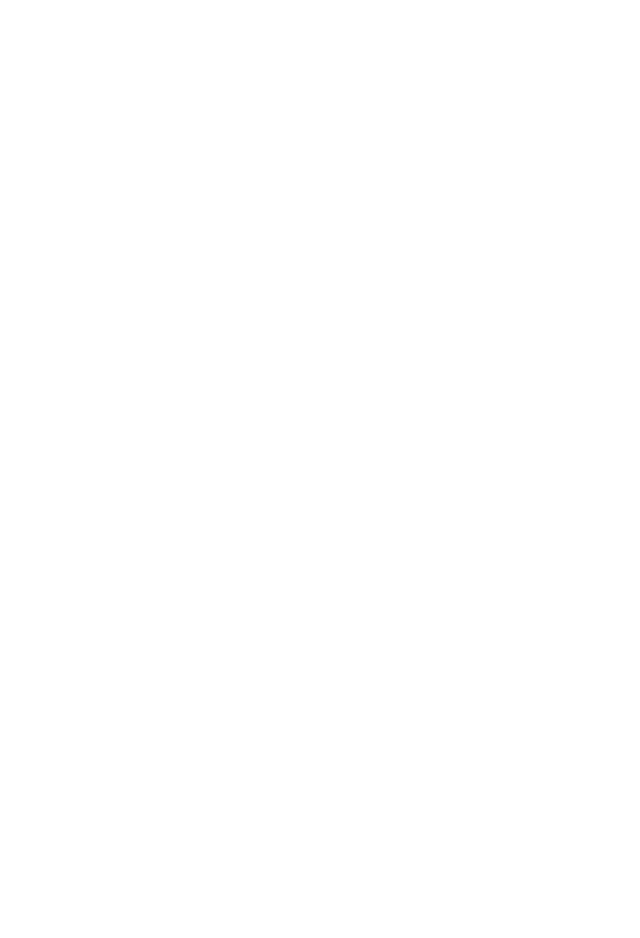
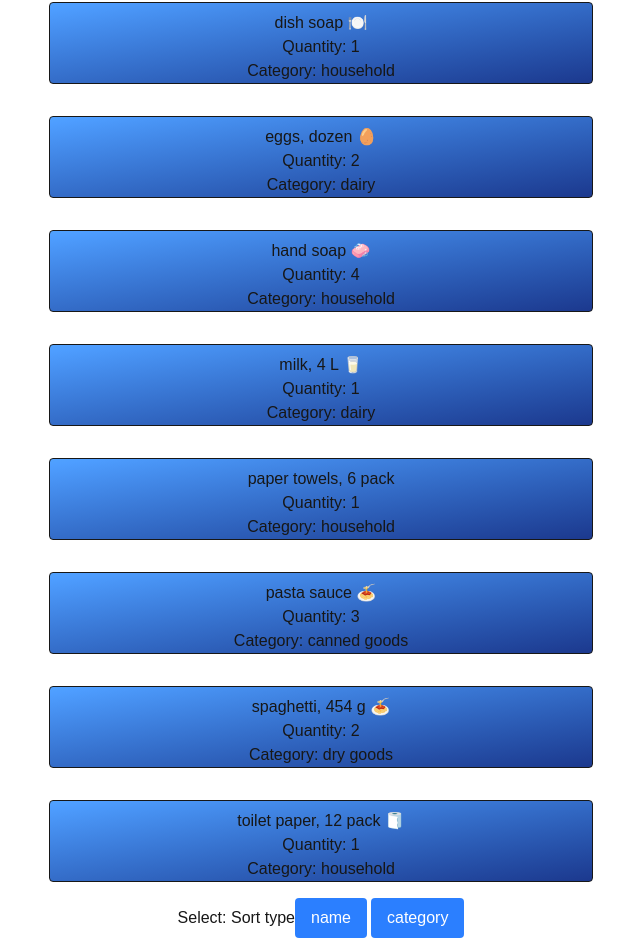
Before and after one commit to Spencermull/cprg306-assignments, a Next.js app: page /week-6 in a window 1280 px wide. Before the commit this address had no page. Shown: the part 494-1432 px from the top of the page, without its empty margins (317-957 px from the left). Before the commit the page ends 800 px from the top, so only its background shows below. Built offline with nearby package versions, Linux system fonts and the light colour scheme.

Commit message:
completed the assignment 6

```diff
--- a/app/page.js
+++ b/app/page.js
@@ -8,8 +8,9 @@
         Go to Week 2 <Link href="week-2">→ </Link>
         Go to Week 3 <Link href="week-3">→ </Link>
         Go to Week 4 <Link href="week-4">→ </Link>
-        Go to Week 5 <Link href="week-5">→ </Link>  Go to Week 6 → Go to Week 7
-        → Go to Week 8 →
+        Go to Week 5 <Link href="week-5">→ </Link>
+        Go to Week 6<Link href= "week-6">→ </Link>
+        Go to Week 7 → Go to Week 8 →
       </p>
     </main>
   );
--- /dev/null
+++ b/app/week-6/item-list.js
@@ -0,0 +1,33 @@
+"use client";
+
+import Item from "./item";
+import { useState } from "react";
+import items from "./items.json";
+
+export default function ItemList() {
+  const [sortBy, setSortBy] = useState("name");
+
+  const sortingItems = [...items].sort((a, b) => {
+    if (sortBy === "name") {
+      return (a.name > b.name) - (a.name < b.name);
+    } else if (sortBy === "category") {
+      return (a.category > b.category) - (a.category < b.category);
+    }
+    return 0;
+  });
+
+  return (
+    <main className = "mr-1">
+      {sortingItems.map((item) => (
+        <Item key={item.id || item.name} {...item} />
+      ))}
+      Select: Sort type
+      <button type="button" onClick={() => setSortBy("name")} className="px-4 py-2 mr-1 bg-blue-500 text-white rounded hover:bg-blue-600">
+        name
+      </button>
+      <button type="button" onClick={() => setSortBy("category")} className="px-4 py-2 bg-blue-500 text-white rounded hover:bg-blue-600">
+        category
+      </button>
+    </main>
+  );
+}
--- /dev/null
+++ b/app/week-6/item.js
@@ -0,0 +1,16 @@
+
+
+
+export default function Item({ name, quantity, category }) {
+  return (
+    <main className="p-4 max-w-xl mx-auto">
+      <ul>
+        <li className = "border pt-2 rounded font-medium bg-gradient-to-br from-blue-400 to-blue-900">
+          <h3>{name}</h3>
+          <p> Quantity: {quantity}</p>
+          <p> Category: {category}</p>
+        </li>
+      </ul>
+    </main>
+  );
+}
--- /dev/null
+++ b/app/week-6/items.json
@@ -0,0 +1,74 @@
+[
+  {
+    "id": "1h2GJKH12gkHG31h1H",
+    "name": "milk, 4 L 🥛",
+    "quantity": 1,
+    "category": "dairy"
+  },
+  {
+    "id": "2KJH3k2j3H1k2J3K1H",
+    "name": "bread 🍞",
+    "quantity": 2,
+    "category": "bakery"
+  },
+  {
+    "id": "3h2KJH3k2j3H1k2J3",
+    "name": "eggs, dozen 🥚",
+    "quantity": 2,
+    "category": "dairy"
+  },
+  {
+    "id": "4k2J3K1H2GJKH12gk",
+    "name": "bananas 🍌",
+    "quantity": 6,
+    "category": "produce"
+  },
+  {
+    "id": "5H1h1H2KJH3k2j3H",
+    "name": "broccoli 🥦",
+    "quantity": 3,
+    "category": "produce"
+  },
+  {
+    "id": "6H1k2J3K1H2GJKH1",
+    "name": "chicken breasts, 1 kg 🍗",
+    "quantity": 1,
+    "category": "meat"
+  },
+  {
+    "id": "7gkHG31h1H2KJH3k",
+    "name": "pasta sauce 🍝",
+    "quantity": 3,
+    "category": "canned goods"
+  },
+  {
+    "id": "8j3H1k2J3K1H2GJK",
+    "name": "spaghetti, 454 g 🍝",
+    "quantity": 2,
+    "category": "dry goods"
+  },
+  {
+    "id": "9H12gkHG31h1H2KJ",
+    "name": "toilet paper, 12 pack 🧻",
+    "quantity": 1,
+    "category": "household"
+  },
+  {
+    "id": "10H3k2j3H1k2J3K1",
+    "name": "paper towels, 6 pack",
+    "quantity": 1,
+    "category": "household"
+  },
+  {
+    "id": "11k2J3K1H2GJKH12",
+    "name": "dish soap 🍽️",
+    "quantity": 1,
+    "category": "household"
+  },
+  {
+    "id": "12GJKH12gkHG31h1",
+    "name": "hand soap 🧼",
+    "quantity": 4,
+    "category": "household"
+  }
+]
--- /dev/null
+++ b/app/week-6/page.js
@@ -0,0 +1,14 @@
+
+import ItemList from "./item-list";
+
+
+export default function Page(){
+    return(
+        <main className="text-center">
+            <h1 className="font-bold">
+                Shopping List:
+            </h1>
+              <ItemList/>
+        </main>
+    )
+}
```
